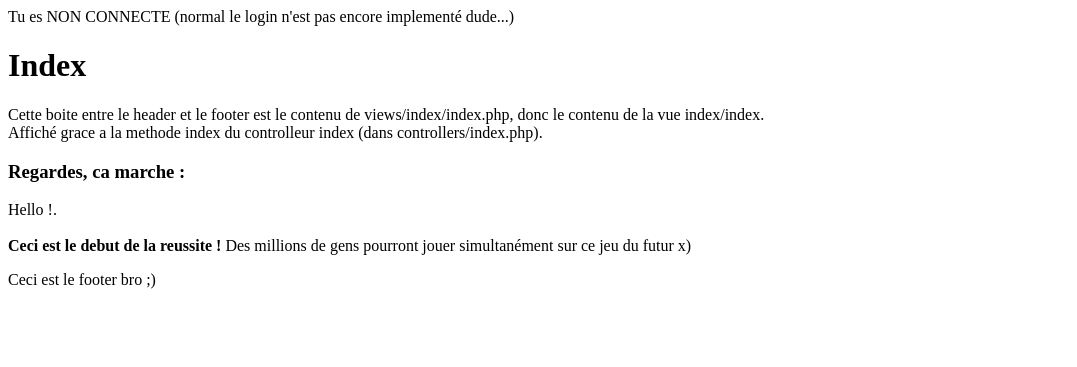
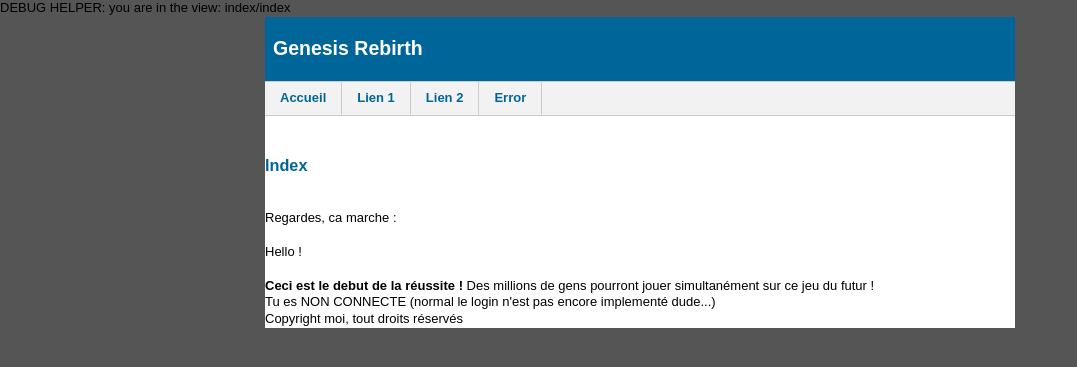
Before and after one commit to LoulouLMG/genesis-rebirth, a PHP site: page /genesis-rebirth/ in a window 1280 px wide. Shown: the top 367 px of the page, without its empty margins (0-1077 px from the left). Run offline with PHP 8.4, Linux system fonts and the light colour scheme; some libraries are stand-ins or nearby versions.

Commit message:
URL mapping is now functional !
- URL rewriting added
- minimalist style added

```diff
--- a/application/config/config.php
+++ b/application/config/config.php
@@ -3,7 +3,7 @@
  * Configuration for: Base URL
  * This is the base url of the app.
  */
-define('URL', 'http://genesis-rebirth');
+define('URL', 'http://genesis-rebirth/');
 
 /**
  * Configuration for: Folders
@@ -13,6 +13,7 @@ define('CONTROLLER_PATH', 'application/controllers/');
 define('MODELS_PATH', 'application/models/');
 define('VIEWS_PATH', 'application/views/');
 define('IMG_PATH', 'public/img');
+//define('STYLE_PATH','public/css');
 // Make this folder writable ( chmod 777)
 define('AVATAR_PATH', 'public/avatars/');
 
--- a/application/libs/Application.php
+++ b/application/libs/Application.php
@@ -23,7 +23,6 @@ class Application
     public function __construct()
     {
         $this->splitUrl();
-
         // check for controller: is the url_controller NOT empty ?
         if ($this->url_controller) {
             // check for controller: does such a controller exist ?
@@ -62,9 +61,11 @@ class Application
         // if url_controller is empty, simply show the main page (index/index)
         } else {
             // invalid URL, so simply show home/index
+
             require CONTROLLER_PATH . 'index.php';
             $controller = new Index();
             $controller->index();
+
         }
     }
 
@@ -73,10 +74,10 @@ class Application
      */
     private function splitUrl()
     {
-        if (isset($_GET['url'])) {
+        if (isset($_GET['page'])) {
 
             // split URL
-            $url = rtrim($_GET['url'], '/');
+            $url = rtrim($_GET['page'], '/');
             $url = filter_var($url, FILTER_SANITIZE_URL);
             $url = explode('/', $url);
 
--- a/application/views/_templates/footer.php
+++ b/application/views/_templates/footer.php
@@ -1,5 +1,14 @@
-    <div class="footer">
-    	Ceci est le footer bro ;) <br />
-    </div>
-</body>
+    	<div id="wrap">
+    		<div class="footer">
+    			<?php if (Session::get('user_logged_in') == true):?>
+        			<?php echo('Tu es CONNECTE')?>
+    			<?php endif; ?>
+
+    			<?php if (Session::get('user_logged_in') == false):?>
+        			<?php echo("Tu es NON CONNECTE (normal le login n'est pas encore implementé dude...)")?>
+        		<p>Copyright moi, tout droits réservés</p>
+   				<?php endif; ?>
+    		</div>
+		</div>
+	</body>
 </html>
--- a/application/views/_templates/header.php
+++ b/application/views/_templates/header.php
@@ -6,12 +6,30 @@
     <title>Genesis Rebirth</title>
     <meta name="description" content="">
     <meta name="viewport" content="width=device-width, initial-scale=1">
-    <!--
-    CSS
-    <link rel="stylesheet" href="<?php echo URL; ?>public/css/reset.css" />
-    <link rel="stylesheet" href="<?php echo URL; ?>public/css/style.css" />
-    -->
+
+    <link rel="stylesheet" type="text/css" href="<?php echo URL;?>public/css/reset.css"/>
+    <link rel="stylesheet" type="text/css" href="<?php echo URL;?>public/css/style.css"/>
+
     <!-- That's the cool-kids-protocol-free way to load jQuery -->
     <script type="text/javascript" src="//code.jquery.com/jquery-2.0.3.min.js"></script>
-    <script type="text/javascript" src="<?php echo URL; ?>public/js/application.js"></script>
+    <script type="text/javascript" src="<?php echo URL;?>public/js/application.js"></script>
 </head>
+<body>
+    <div class="debug-helper-box">
+        DEBUG HELPER: you are in the view: <?php echo $filename; ?>
+    </div>
+
+    <div id="wrap">
+        <div class='title-box'>
+            <a href="<?php echo URL; ?>">Genesis Rebirth</a>
+        </div>
+    <ul id="nav">
+        <li>
+            <a href="<?php echo URL; ?>index/index">Accueil</a>
+        </li>
+      <li><a href="#">Lien 1</a></li>
+      <li><a href="#">Lien 2</a></li>
+        <li>
+            <a href="<?php echo URL; ?>error/index">Error</a>
+        </li>
+   </ul>
--- a/application/views/index/index.php
+++ b/application/views/index/index.php
@@ -1,30 +1,15 @@
-<body>
-    <?php if (Session::get('user_logged_in') == true):?>
-        <?php echo('Tu es CONNECTE')?>
-    <?php endif; ?>
-
-    <?php if (Session::get('user_logged_in') == false):?>
-        <?php echo("Tu es NON CONNECTE (normal le login n'est pas encore implementé dude...)")?>
-    <?php endif; ?>
-
 <div class="content">
-    <h1>Index</h1>
-
+  <br/><br/><br/><br/>
+    <h2>Index</h2>
+    <br/><br/>
     <!-- echo out the system feedback (error and success messages) -->
     <?php $this->renderFeedbackMessages(); ?>
 
-    <p>
-        Cette boite entre le header et le footer est le contenu de views/index/index.php,
-        donc le contenu de la vue index/index.
-        <br/>
-        Affiché grace a la methode index du controlleur index (dans controllers/index.php).
-    </p>
     <h3>Regardes, ca marche :</h3>
-    <p>
-        Hello !.
+    <br/>
+    <p> Hello !
         <br/><br/>
-
-        <span style='font-weight: bold;'>Ceci est le debut de la reussite !</span>
-        Des millions de gens pourront jouer simultanément sur ce jeu du futur x)
+        <span style='font-weight: bold;'>Ceci est le debut de la réussite !</span>
+        Des millions de gens pourront jouer simultanément sur ce jeu du futur !
     </p>
 </div>
--- /dev/null
+++ b/public/css/reset.css
@@ -0,0 +1,48 @@
+/* http://meyerweb.com/eric/tools/css/reset/
+   v2.0 | 20110126
+   License: none (public domain)
+*/
+
+html, body, div, span, applet, object, iframe,
+h1, h2, h3, h4, h5, h6, p, blockquote, pre,
+a, abbr, acronym, address, big, cite, code,
+del, dfn, em, img, ins, kbd, q, s, samp,
+small, strike, strong, sub, sup, tt, var,
+b, u, i, center,
+dl, dt, dd, ol, ul, li,
+fieldset, form, label, legend,
+table, caption, tbody, tfoot, thead, tr, th, td,
+article, aside, canvas, details, embed,
+figure, figcaption, footer, header, hgroup,
+menu, nav, output, ruby, section, summary,
+time, mark, audio, video {
+    margin: 0;
+    padding: 0;
+    border: 0;
+    font-size: 100%;
+    font: inherit;
+    vertical-align: baseline;
+}
+/* HTML5 display-role reset for older browsers */
+article, aside, details, figcaption, figure,
+footer, header, hgroup, menu, nav, section {
+    display: block;
+}
+body {
+    line-height: 1;
+}
+ol, ul {
+    list-style: none;
+}
+blockquote, q {
+    quotes: none;
+}
+blockquote:before, blockquote:after,
+q:before, q:after {
+    content: '';
+    content: none;
+}
+table {
+    border-collapse: collapse;
+    border-spacing: 0;
+}
--- /dev/null
+++ b/public/css/style.css
@@ -0,0 +1,79 @@
+/* Begin Navigation Bar Styling */
+#nav {
+   width: 100%;
+   float: left;
+   margin: 0 0 3em 0;
+   padding: 0;
+   list-style: none;
+   background-color: #f2f2f2;
+   border-bottom: 1px solid #ccc;
+   border-top: 1px solid #ccc;
+}
+
+#nav li {
+   float: left;
+}
+
+#nav li a {
+   display: block;
+   padding: 8px 15px;
+   text-decoration: none;
+   font-weight: bold;
+   color: #069;
+   border-right: 1px solid #ccc;
+}
+
+#nav li a:hover {
+   color: #c00;
+   background-color: #fff;
+}
+/* End navigation bar styling. */
+.title-box {
+   font-size: 1.5em;
+   padding: 1em 8px;
+   color: #fff;
+   background-color: #069;
+   margin: 0;
+   font-weight: 700;
+}
+
+.title-box a {
+    color: #fff;
+    text-decoration: none;
+}
+
+footer {
+   float: right;
+   width: 750px;
+   margin: 0 auto;
+   background-color: #555;
+}
+
+/* This is just styling for this specific page. */
+body {
+   background-color: #555;
+   font: small/1.3 Arial, Helvetica, sans-serif;
+}
+
+#wrap {
+   width: 750px;
+   margin: 0 auto;
+   background-color: #fff;
+}
+
+h1 {
+   font-size: 1.5em;
+   padding: 1em 8px;
+   color: #fff;
+   background-color: #069;
+   margin: 0;
+}
+
+h2 {
+   color: #069;
+   font-size: 1.25em;
+   font-weight: bolder;
+}
+#content {
+   padding: 0 50px 50px;
+}
```
Also changed, not shown: .htaccess (added), application/_install/foo.txt (deleted), public/css/foo.txt (deleted).
